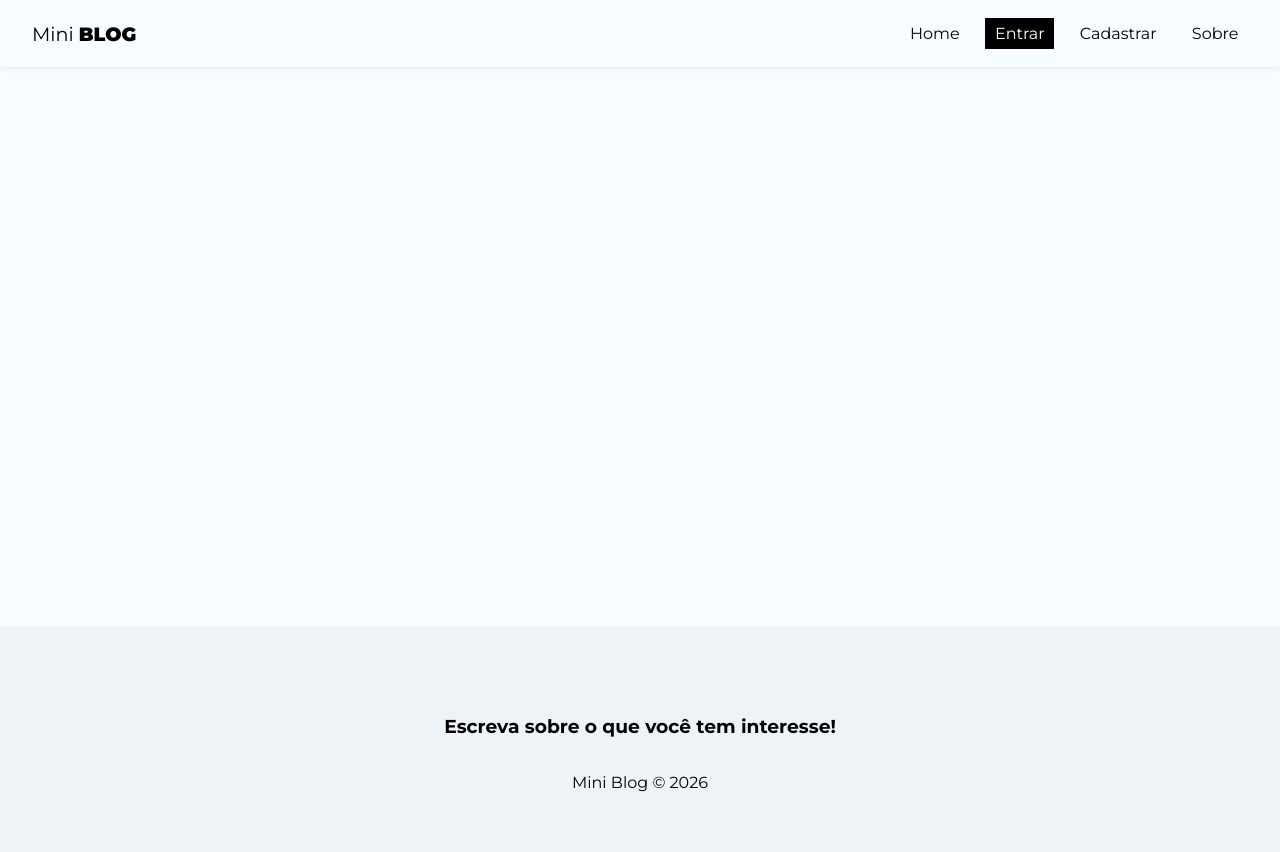
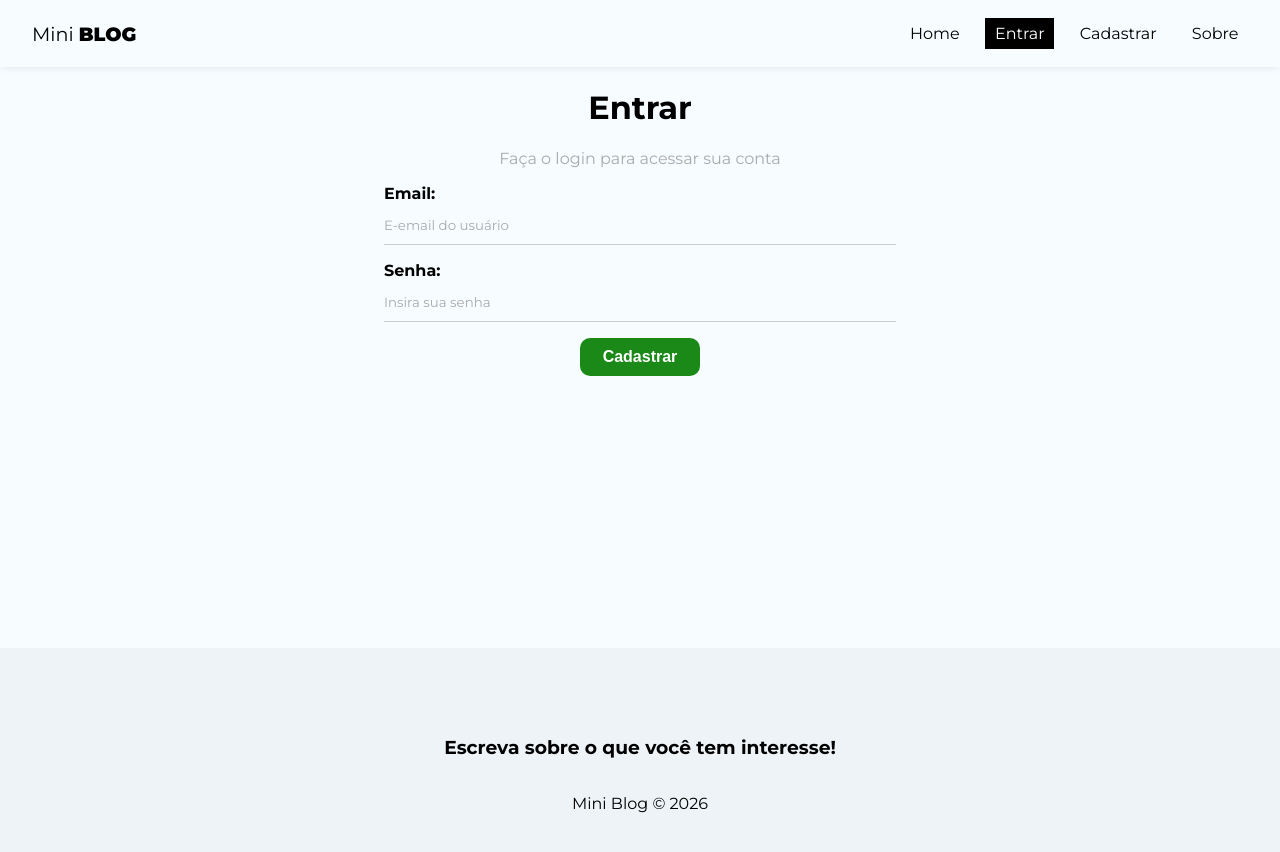
Before and after one commit to IgorJMV/miniblog_react, a React (Create React App) app: page /login in a window 1280 px wide. Shown: the top 852 px of the page. Built offline with nearby package versions, Linux system fonts and the light colour scheme; no server answers.

Commit message:
feat: implement login functionality with firebase authentication

```diff
--- a/src/hooks/useAuthentication.js
+++ b/src/hooks/useAuthentication.js
@@ -65,6 +65,33 @@ export const useAuthentication = () => {
         signOut(auth);
     };
 
+    // login - sign in
+    const login = async (data) => {
+        checkIfIsCancelled();
+        setLoading(true);
+        setError(false);
+
+        try {
+            await signInWithEmailAndPassword(auth, data.email, data.password);
+            setLoading(false);
+        } catch (error) {
+            console.log(error.message);
+            console.log(typeof error.message);
+
+            let systemErrorMessage;
+
+            if (error.message.includes("user-not-found")) {
+                systemErrorMessage = "Usuário não encontrado.";
+            } else if (error.message.includes("wrong-password")) {
+                systemErrorMessage = "Senha incorreta.";
+            } else {
+                systemErrorMessage = "Ocorreu um erro, por favor tente mais tarde.";
+            }
+            setLoading(false);
+            setError(systemErrorMessage);
+        }
+    };
+
     useEffect(() => {
         return () => setCancelled(true);
     }, []);
@@ -74,6 +101,7 @@ export const useAuthentication = () => {
         createUser,
         error,
         loading,
-        logout
+        logout,
+        login
     };
 };
--- a/src/pages/Login/Login.js
+++ b/src/pages/Login/Login.js
@@ -1,9 +1,53 @@
 import style from './Login.module.css';
 
+import { useAuthentication } from '../../hooks/useAuthentication';
+
+import {useState, useEffect} from 'react';
+
 const Login = () => {
+  const [email, setEmail] = useState('');
+  const [password, setPassword] = useState('');
+  const [error, setError] = useState('');
+
+  const { login, error: authError, loading } = useAuthentication();
+
+  const handleSubmit = async (e) => {
+    e.preventDefault();
+    setError('');
+
+    const user = {
+      email,
+      password
+    };
+
+    const res = await login(user);
+
+    console.log(res);
+  };
+
+  useEffect(() => {
+    if (authError) {
+      setError(authError);
+    }
+  }, [authError]);
+
   return (
-    <div>
-
+    <div className={style.login}>
+      <h1>Entrar</h1>
+      <p>Faça o login para acessar sua conta</p>
+      <form onSubmit={handleSubmit}>
+        <label>
+          <span>Email:</span>
+          <input type="text" name="email" required placeholder="E-email do usuário" value={email} onChange={(e) => setEmail(e.target.value)} />
+        </label>
+        <label>
+          <span>Senha:</span>
+          <input type="password" name="password" required placeholder="Insira sua senha" value={password} onChange={(e) => setPassword(e.target.value)} />
+        </label>
+        {!loading && <button className="btn">Cadastrar</button>}
+        {loading && <button className="btn" disabled>Aguarde...</button>}
+        {error && <p className="error">{error}</p>}
+      </form>
     </div>
   )
 }
--- a/src/pages/Login/Login.module.css
+++ b/src/pages/Login/Login.module.css
@@ -0,0 +1,7 @@
+.login {
+    text-align: center;
+}
+
+.login p {
+    color: #aaa;
+}
```
